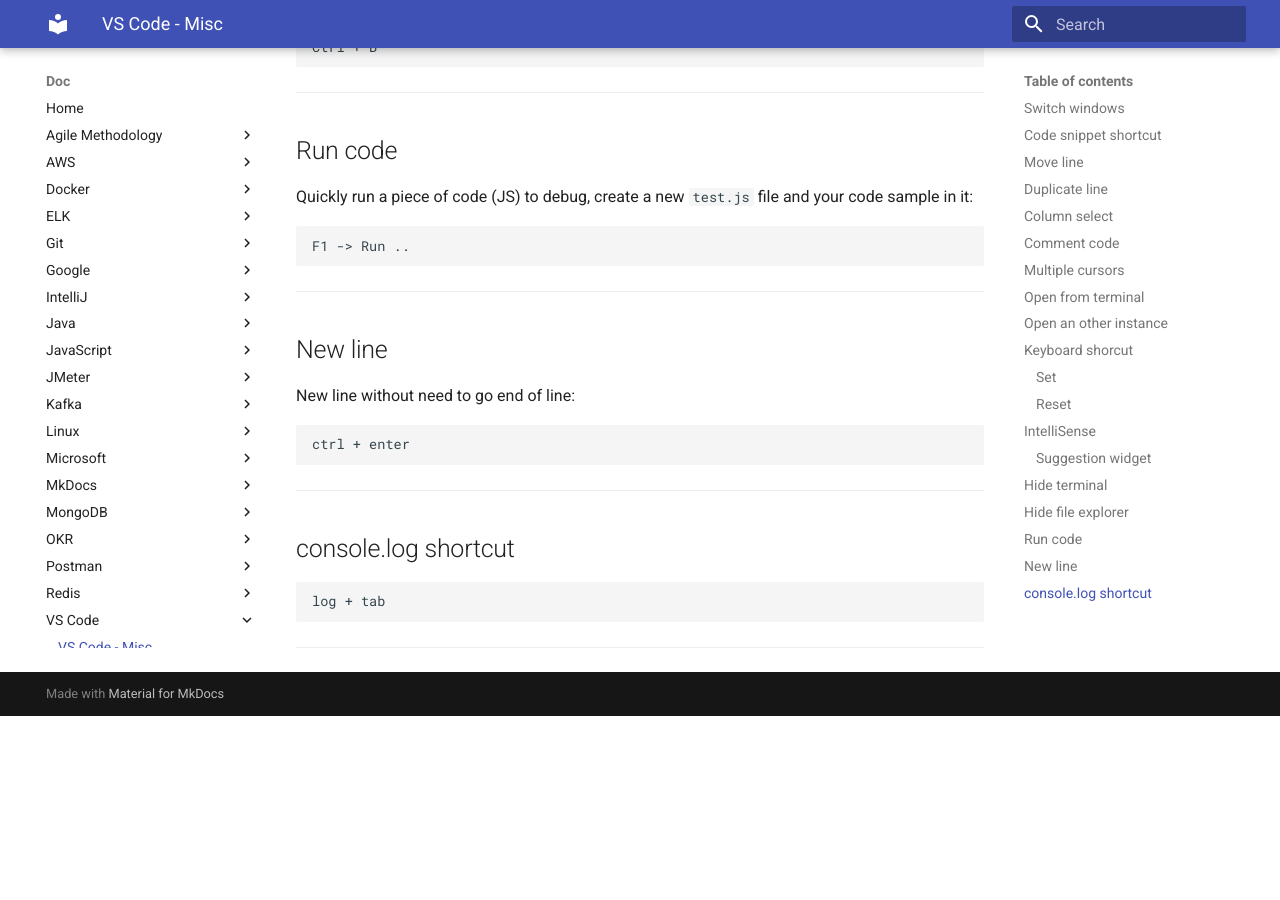
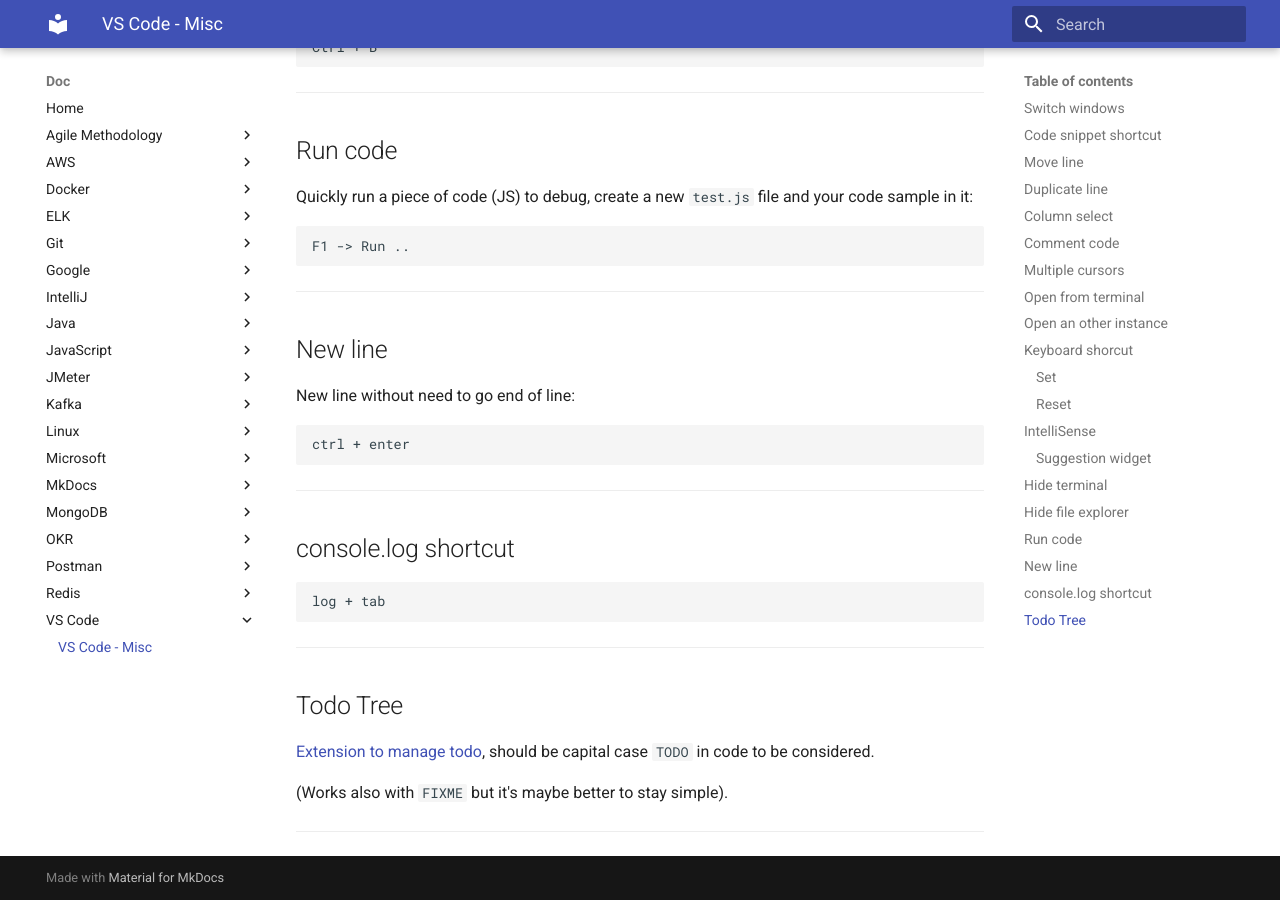
Before and after one commit to oldu73/doc, an MkDocs documentation site: the page built from docs/vscode/vscode.md, in a window 1280 px wide and 900 px high, scrolled down 3512 px. Built offline with MkDocs 1.6.1 and Material for MkDocs 9.7.7, drawn with Linux system fonts in a browser that asks for light colours; before the commit the page ends 4228 px from its top, so only the background shows below that.

Commit message:
vscode todo tree extension

````diff
--- a/docs/vscode/vscode.md
+++ b/docs/vscode/vscode.md
@@ -1,6 +1,6 @@
 # VS Code
 
-***
+---
 
 ## Switch windows
 
@@ -12,7 +12,7 @@
 
 Alt + arrow left/right
 
-***
+---
 
 ## Code snippet shortcut
 
@@ -25,13 +25,13 @@
 ...
 ```
 
-***
+---
 
 ## Move line
 
 Alt + Up/down keys
 
-***
+---
 
 ## Duplicate line
 
@@ -41,7 +41,7 @@
 
 Hit Ctrl + c (without anything selected on a line) and then Ctrl + v will directly copy/paste the entire line even nothing is selected.
 
-***
+---
 
 ## Column select
 
@@ -51,7 +51,7 @@
 Keyboard
 **Ctrl + Shift + Alt** then use arrow keys
 
-***
+---
 
 ## Comment code
 
@@ -79,7 +79,7 @@
 Ctrl + §
 ```
 
-***
+---
 
 ## Multiple cursors
 
@@ -89,7 +89,7 @@
 
 A common way to add more cursors is with **Ctrl+Alt+Down** or **Ctrl+Alt+Up** that insert cursors below or above.
 
-***
+---
 
 ## Open from terminal
 
@@ -99,7 +99,7 @@
 code -r fileName
 ```
 
-***
+---
 
 ## Open an other instance
 
@@ -109,7 +109,7 @@
 code .
 ```
 
-***
+---
 
 ## Keyboard shorcut
 
@@ -127,7 +127,7 @@
 
 You may remove one or more undesired entries or simply remove everything from keybindings.json and type empty [] into it, then save.
 
-***
+---
 
 ## IntelliSense
 
@@ -137,7 +137,7 @@
 
 Hit **Ctrl + Space** to trigger IntelliSense suggestion widget.
 
-***
+---
 
 ## Hide terminal
 
@@ -147,7 +147,7 @@
 Ctrl + J
 ```
 
-***
+---
 
 ## Hide file explorer
 
@@ -157,7 +157,7 @@
 Ctrl + B
 ```
 
-***
+---
 
 ## Run code
 
@@ -167,7 +167,7 @@
 F1 -> Run ..
 ```
 
-***
+---
 
 ## New line
 
@@ -177,7 +177,7 @@
 ctrl + enter
 ```
 
-***
+---
 
 ## console.log shortcut
 
@@ -185,4 +185,12 @@
 log + tab
 ```
 
-***
+---
+
+## Todo Tree
+
+[Extension to manage todo](https://marketplace.visualstudio.com/items?itemName=Gruntfuggly.todo-tree), should be capital case `TODO` in code to be considered.
+
+(Works also with `FIXME` but it's maybe better to stay simple).
+
+---
````
